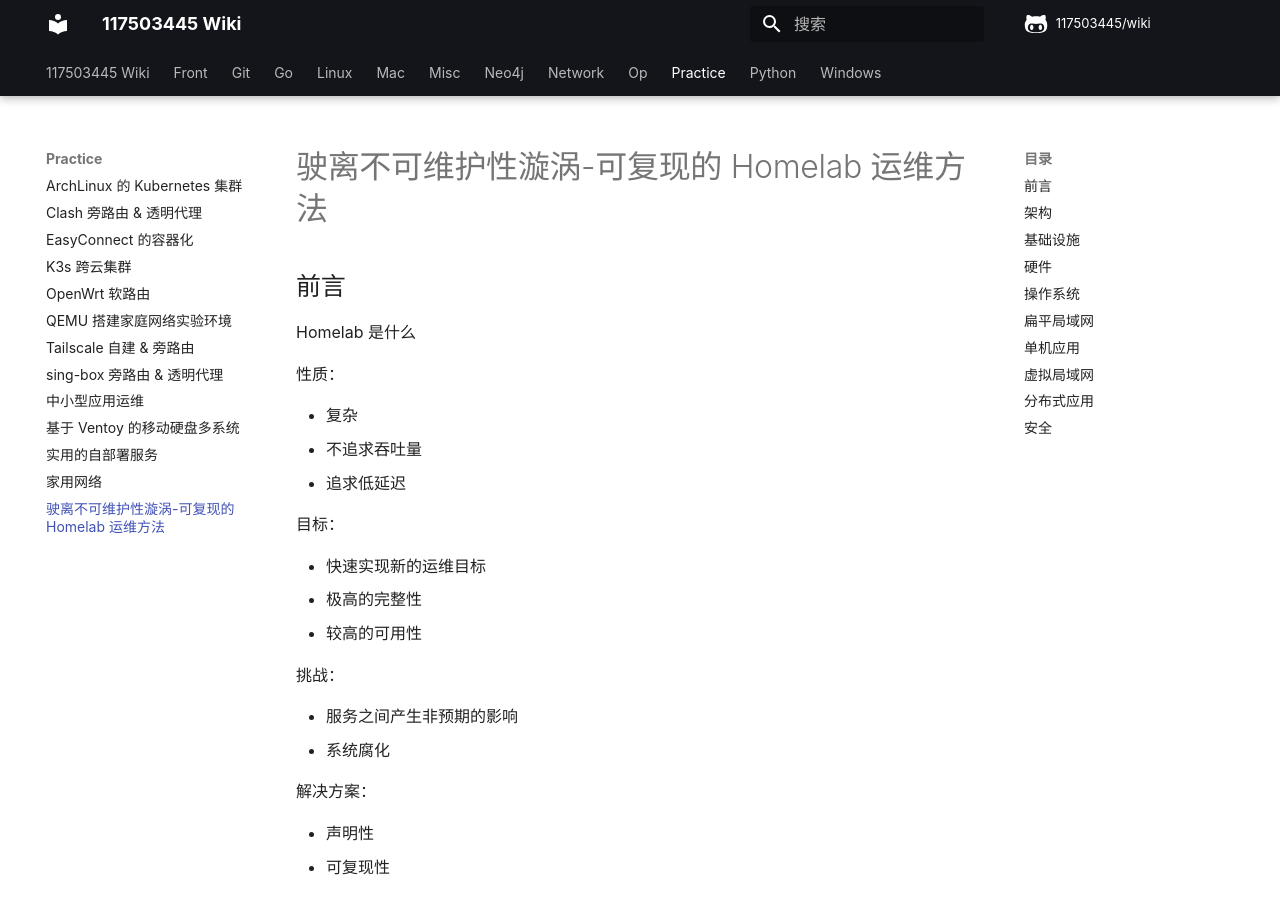
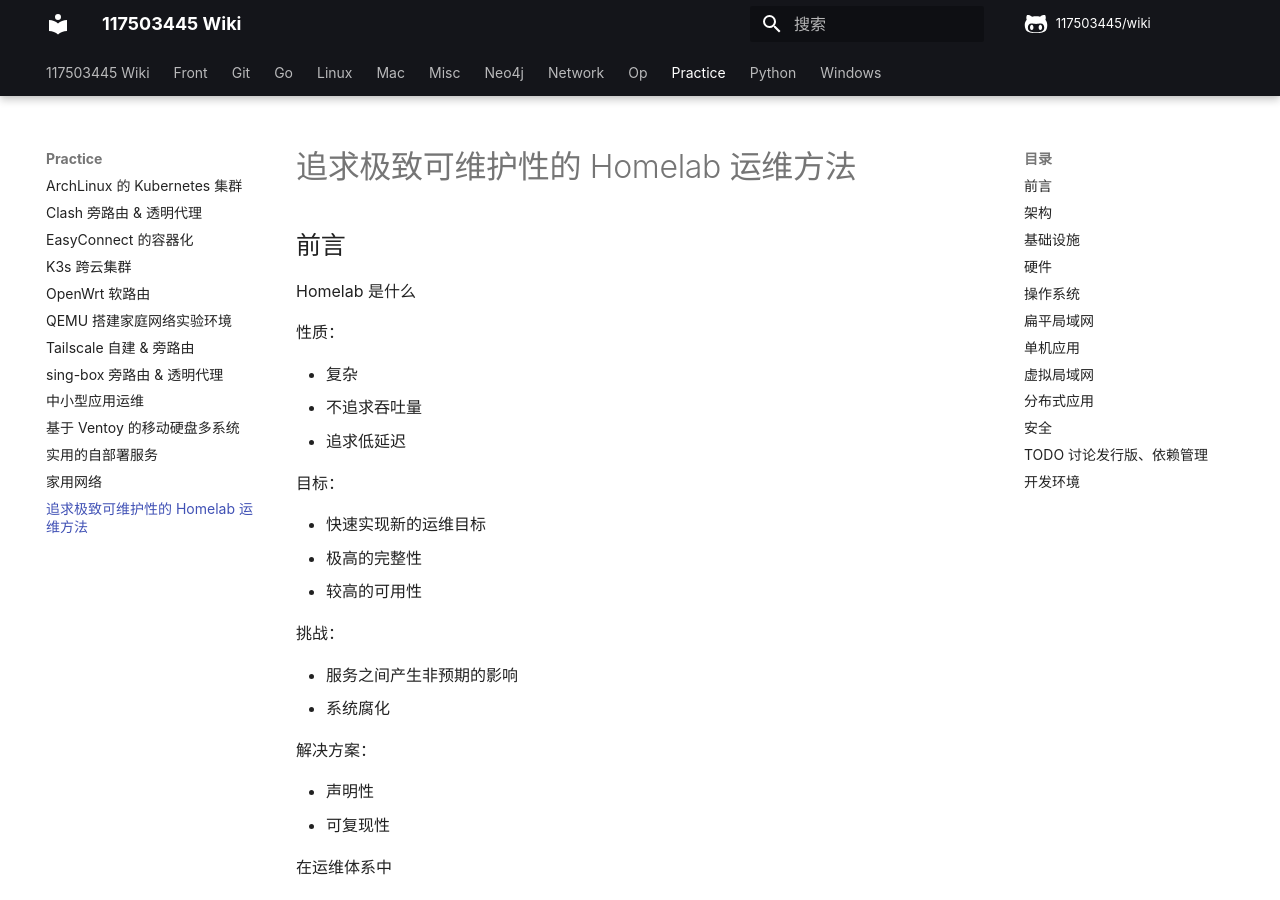
Before and after one commit to 117503445/wiki, an MkDocs documentation site: the page built from docs/practice/驶离不可维护性漩涡-基于可复现性的 Homelab 运维方法.md, in a window 1280 px wide and 900 px high. Built offline with MkDocs 1.6.1 and Material for MkDocs 9.7.7, drawn with Linux system fonts in a browser that asks for light colours; comment, search, counter and statistics services are not loaded.

Commit message:
wip
Signed-off-by: 117503445 <t117503445@gmail.com>

```diff
--- a/docs/practice/驶离不可维护性漩涡-基于可复现性的 Homelab 运维方法.md
+++ b/docs/practice/驶离不可维护性漩涡-基于可复现性的 Homelab 运维方法.md
@@ -1,4 +1,4 @@
-# 驶离不可维护性漩涡-可复现的 Homelab 运维方法
+# 追求极致可维护性的 Homelab 运维方法
 
 ## 前言
 
@@ -86,8 +86,6 @@ landns
 
 ## 分布式应用
 
-
-
 k8s
 
 ## 安全
@@ -117,4 +115,8 @@ k8s
 
 只有需要执行一连串命令，不涉及 if for 时，我才会使用 shell 脚本。除此以外，我都倾向于使用 Go。
 
-# TODO 讨论发行版、依赖管理
+## TODO 讨论发行版、依赖管理
+
+## 开发环境
+
+基于容器
```
Also changed, not shown: docs/linux/ArchLinux 常用操作.md (+7 -7 lines).
